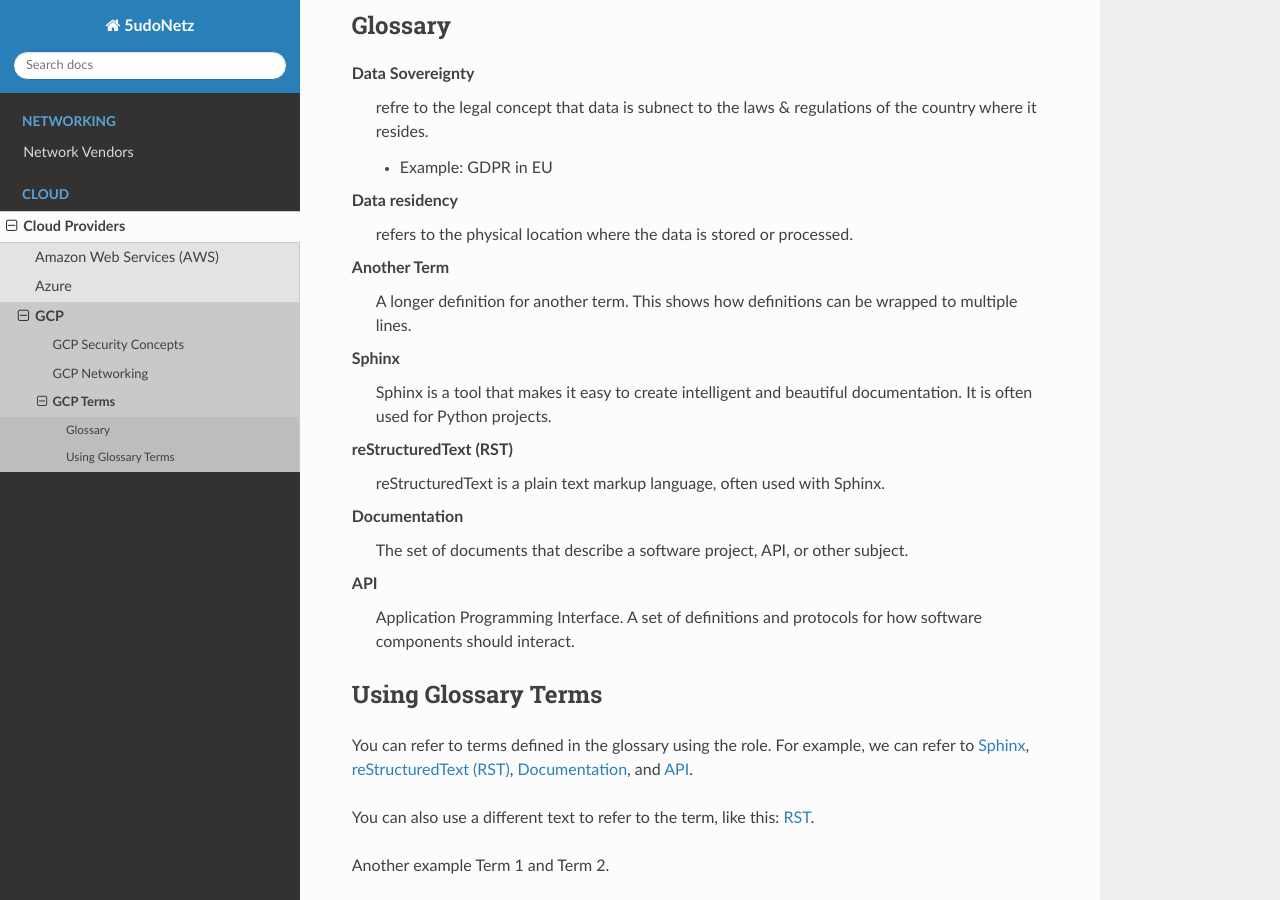
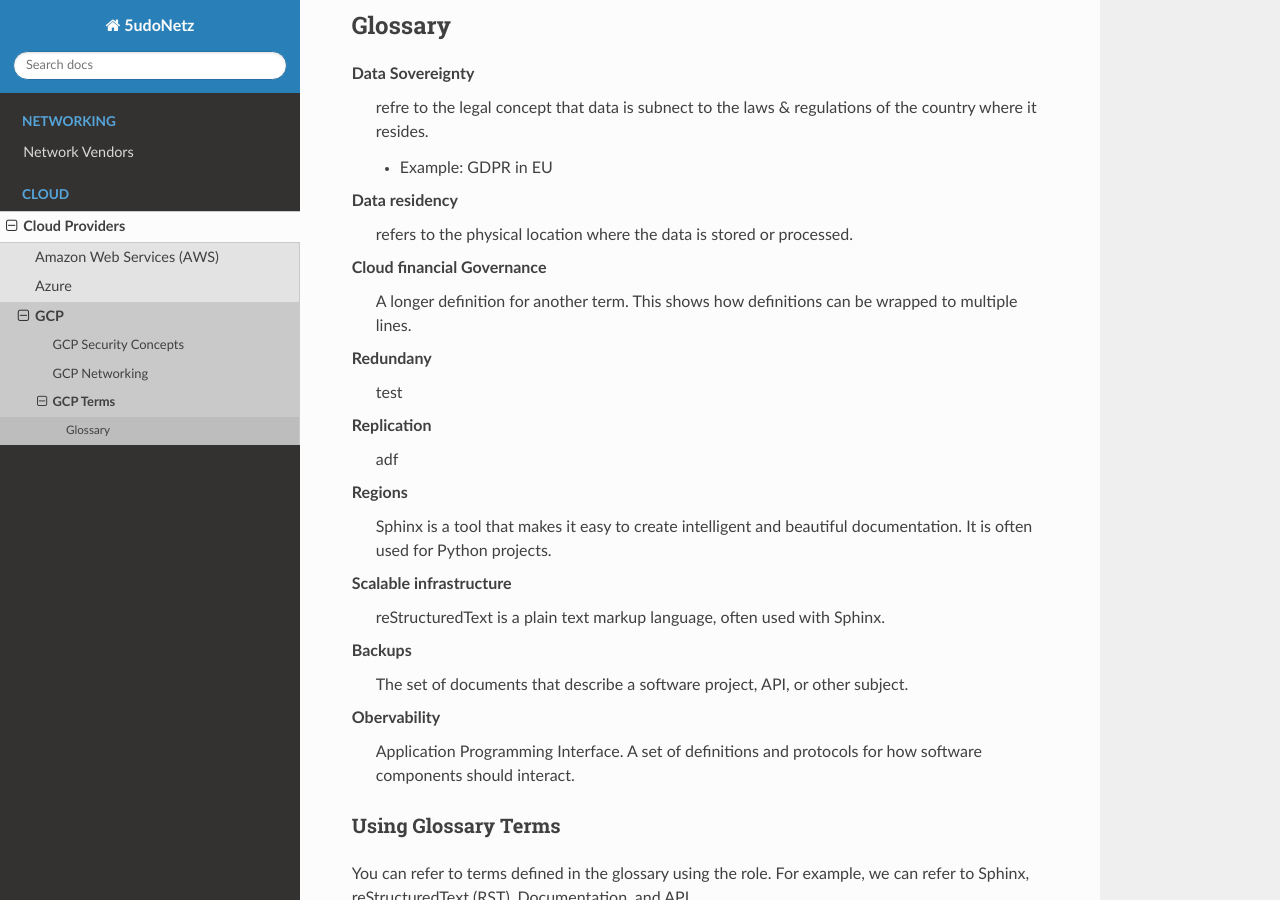
Before and after one commit to sudonetworks/docs, a Sphinx documentation site: the page built from docs/source/cloud_providers/gcp/glossary/index.rst, in a window 1280 px wide and 900 px high, scrolled down 439 px. Built offline with Sphinx 7.4.7 and the Read the Docs theme 3.1.0, drawn with Linux system fonts in a browser that asks for light colours; pages that are not in the unit, such as notebooks, are missing from menus.

Commit message:
updated index

```diff
--- a/docs/source/cloud_providers/gcp/glossary/index.rst
+++ b/docs/source/cloud_providers/gcp/glossary/index.rst
@@ -1,3 +1,4 @@
+=========
 GCP Terms
 =========
 
@@ -7,11 +8,12 @@
 -  **Communicate Effectively:** A glossary provides a common vocabulary for developers, administrators, and users working with GCP.
 -  **Reduce Ambiguity:** Many terms have specific meanings in the context of cloud computing.  A glossary clarifies these meanings.
 - **Onboard New Users:** A glossary is helpful for those new to GCP.
-
+--------
 Glossary
 --------
 
 .. glossary::
+
     Data Sovereignty
         refre to the legal concept that data is subnect
         to the laws & regulations of the country where it resides.
@@ -22,23 +24,29 @@
         refers to the physical location where the data is stored
         or processed.
 
-    Another Term
+    Cloud financial Governance
         A longer definition for another term.  This shows how
         definitions can be wrapped to multiple lines.
 
-    Sphinx
+    Redundany
+        test
+
+    Replication
+        adf
+
+    Regions
         Sphinx is a tool that makes it easy to create intelligent and beautiful
         documentation.  It is often used for Python projects.
 
-    reStructuredText (RST)
+    Scalable infrastructure
         reStructuredText is a plain text markup language, often used with
         Sphinx.
 
-    Documentation
+    Backups
         The set of documents that describe a software project,
         API, or other subject.
 
-    API
+    Obervability
         Application Programming Interface. A set of definitions
         and protocols for how software components should interact.
 
```
Also changed, not shown: 6 other files.
